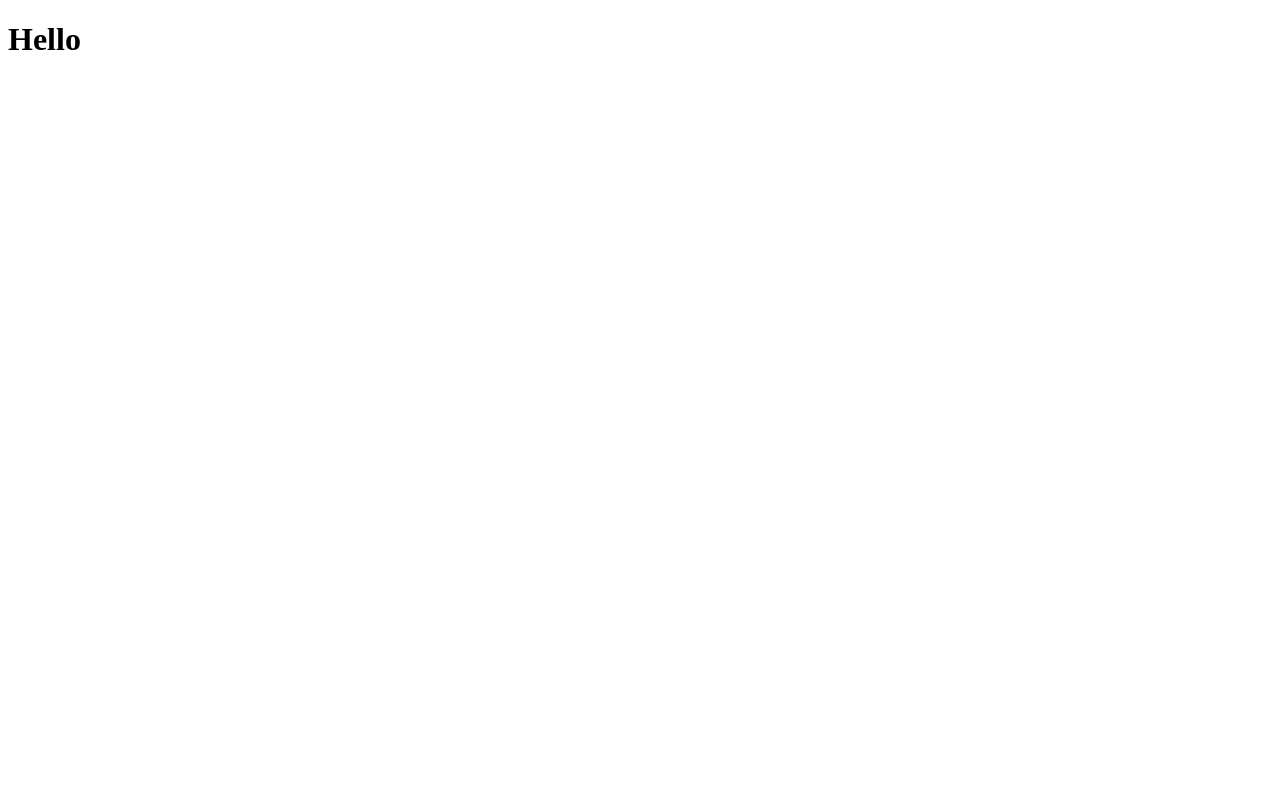
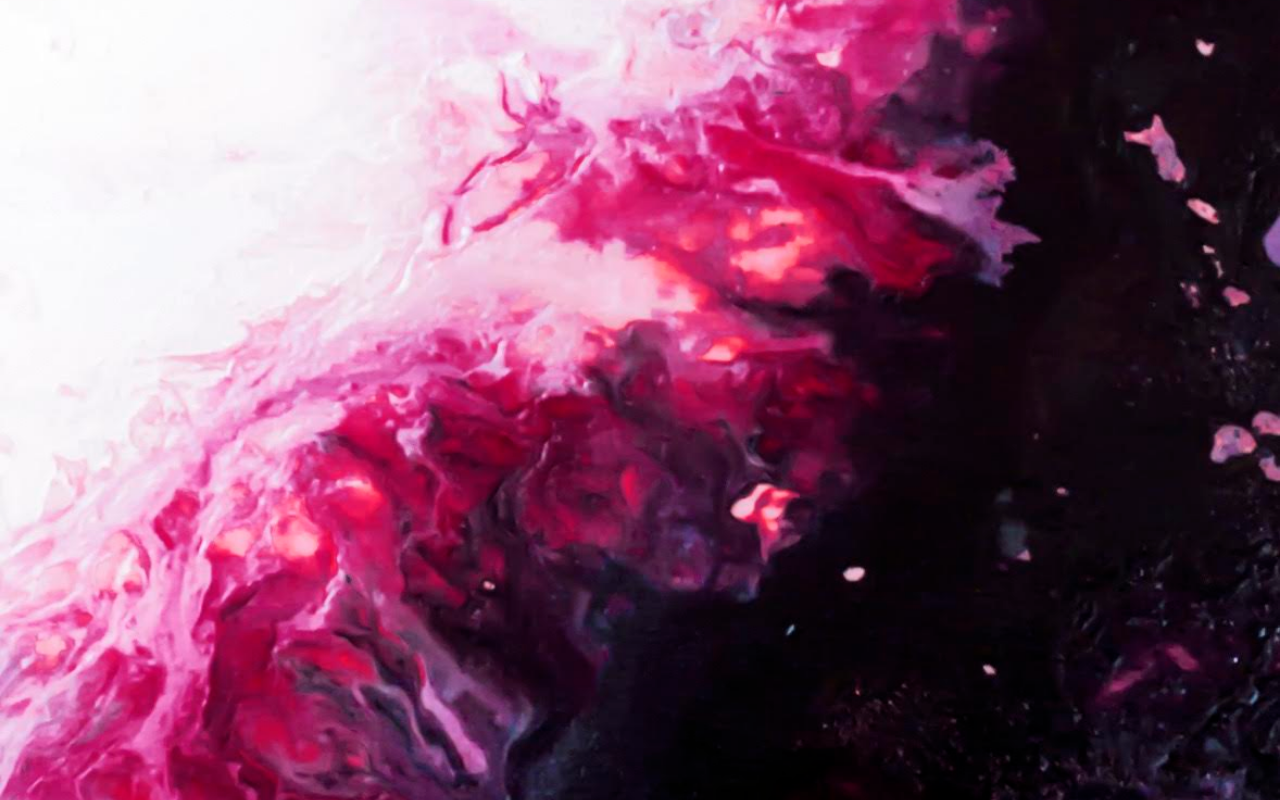
Before and after one commit to davicitoafc/esraport, a plain HTML site: page index.html in a window 1280 px wide. Drawn offline with nearby package versions, Linux system fonts and the light colour scheme.

Commit message:
fixed background image

```diff
--- a/index.html
+++ b/index.html
@@ -3,9 +3,21 @@
   <head>
   <title>Esra Tortumlu</title>
   <link rel="stylesheet" type="text/css" href="stylesheet.css">
+  <link rel="stylesheet" href="https://maxcdn.bootstrapcdn.com/bootstrap/3.3.7/css/bootstrap.min.css" integrity="sha384-BVYiiSIFeK1dGmJRAkycuHAHRg32OmUcww7on3RYdg4Va+PmSTsz/K68vbdEjh4u" crossorigin="anonymous">
   </head>
   <body>
- <h1>Hello</h1>
-  </body>
+    <header>
+      <div class="headerPic vertical-center">
+
+      </div>
+
+     </header>
+     <section>
+
+       </section>
+       <section>
+
+     </section>
+   </body>
   <script src="js/scripts.js"></script>
 </html>
--- a/stylesheet.css
+++ b/stylesheet.css
@@ -0,0 +1,10 @@
+/* Header style */
+
+.headerPic {
+  background: url('images/esra_background.jpg') no-repeat center center fixed;
+  background-size: cover;
+}
+
+.vertical-center {
+  min-height: 100vh;
+}
```
Also changed, not shown: images/esra_background.jpg (added).
